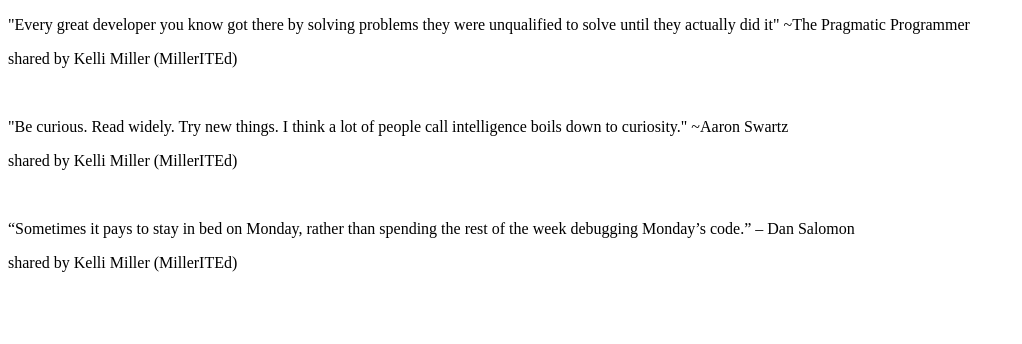
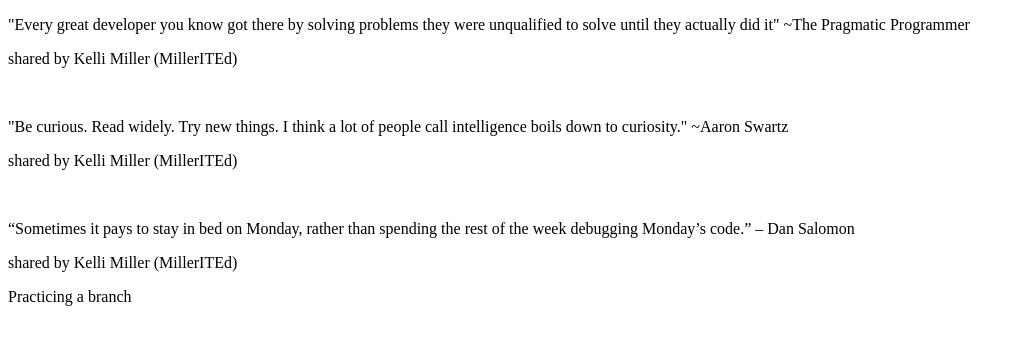
Before and after one commit to MillerITEd/GitClassPractice, a website: page public_html/index.html in a window 1280 px wide. Shown: the whole page, without its empty margins (0-1022 px from the left). Drawn offline with Linux system fonts and the light colour scheme.

Commit message:
Added test ocde

```diff
--- a/public_html/index.html
+++ b/public_html/index.html
@@ -31,6 +31,8 @@ and open the template in the editor.
 
             <p>“Sometimes it pays to stay in bed on Monday, rather than spending the rest of the week debugging Monday’s code.” – Dan Salomon</p>
             <p>shared by Kelli Miller (MillerITEd)</p>
+
+            <p>Practicing a branch</p>
         </div>
     </body>
 </html>
```
